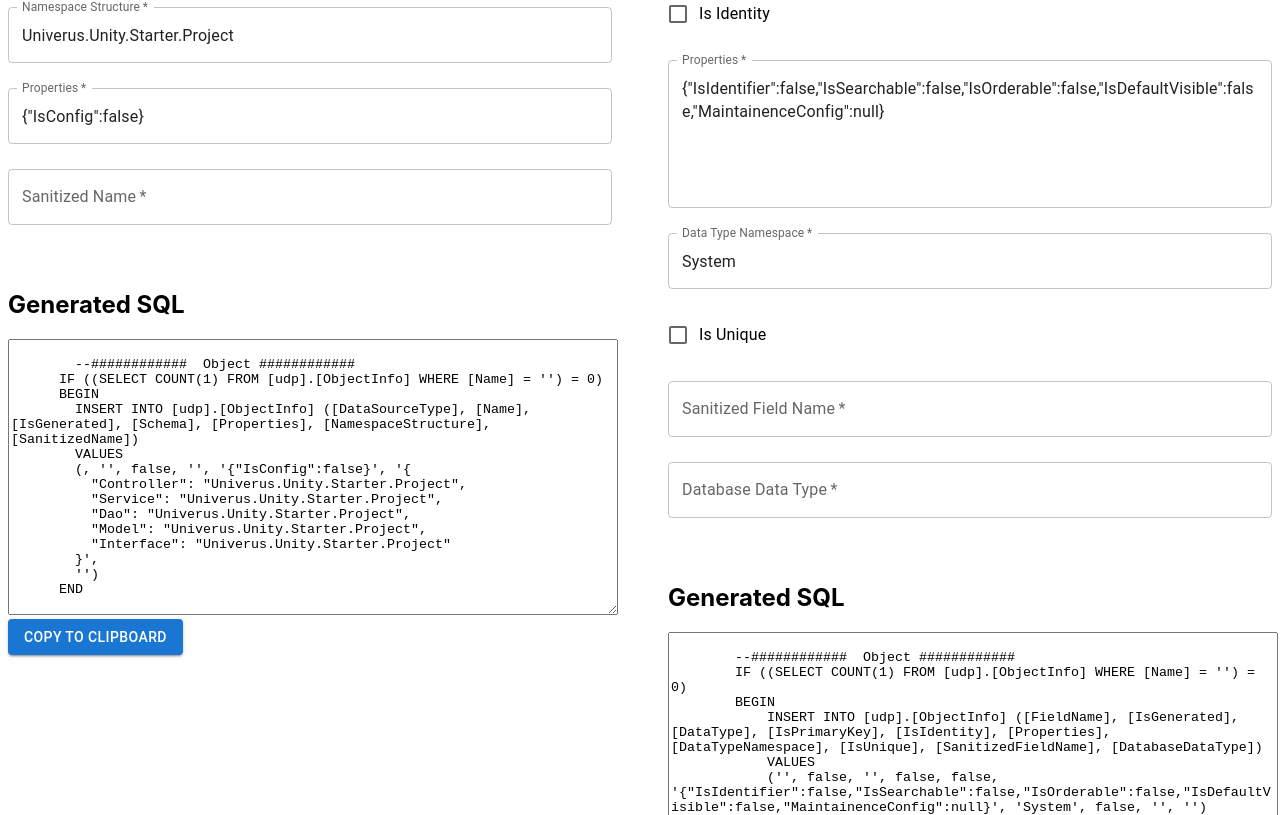
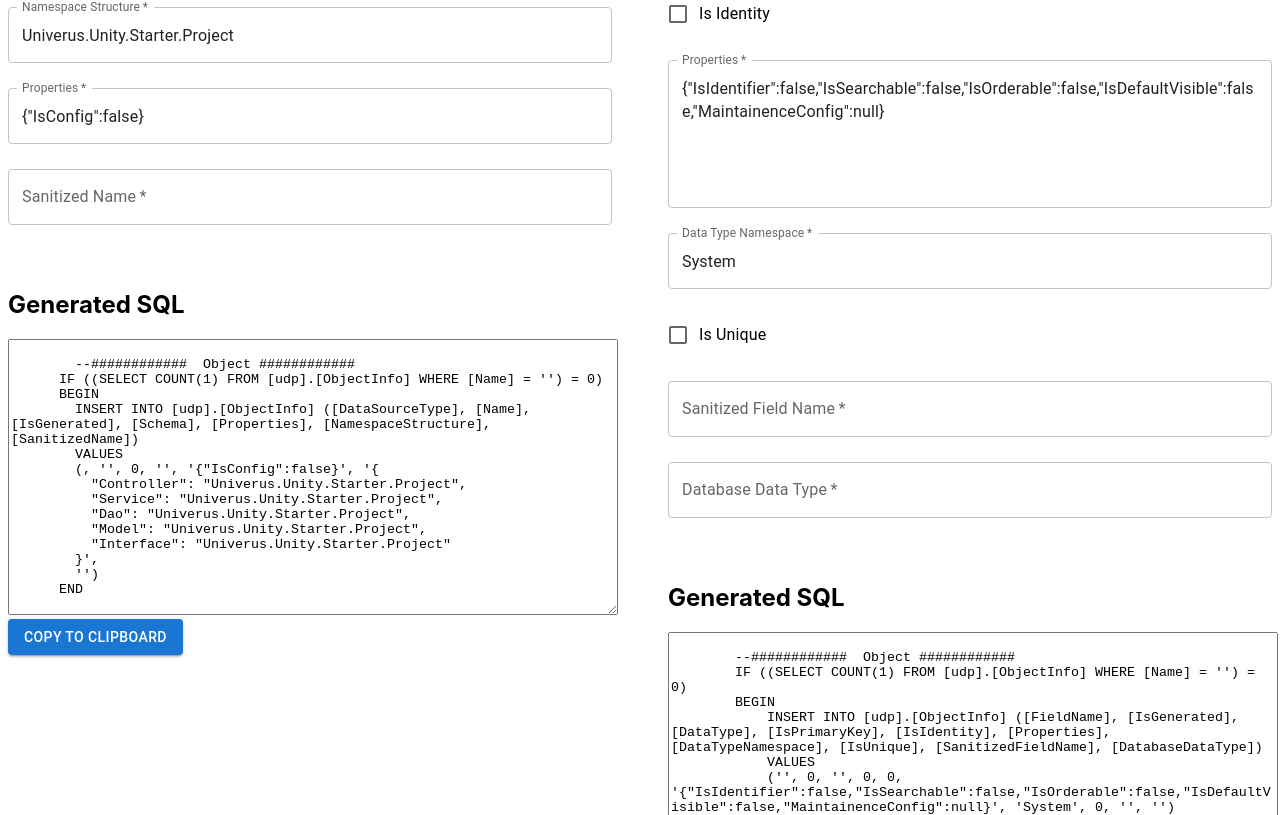
Before and after one commit to CfungUniverus/api-backed-domain-generator, a React (Create React App) app: page / in a window 1280 px wide. Shown: the part 495-1310 px from the top of the page. Built offline with nearby package versions, Linux system fonts and the light colour scheme.

Commit message:
updated false to 0

```diff
--- a/src/ObjectFieldInfoForm.jsx
+++ b/src/ObjectFieldInfoForm.jsx
@@ -22,7 +22,7 @@ export default function ObjectFieldInfoForm() {
         BEGIN
             INSERT INTO [udp].[ObjectInfo] ([FieldName], [IsGenerated], [DataType], [IsPrimaryKey], [IsIdentity], [Properties], [DataTypeNamespace], [IsUnique], [SanitizedFieldName], [DatabaseDataType])
             VALUES
-            ('${fieldName}', ${isGenerated}, '${dataType}', ${isPrimaryKey}, ${isIdentity}, '${properties}', '${dataTypeNamespace}', ${isUnique}, '${sanitizedFieldName}', '${databaseDataType}')
+            ('${fieldName}', ${isGenerated ? 1 : 0}, '${dataType}', ${isPrimaryKey ? 1 : 0}, ${isIdentity ? 1 : 0}, '${properties}', '${dataTypeNamespace}', ${isUnique ? 1 : 0}, '${sanitizedFieldName}', '${databaseDataType}')
         END
         `;
     }, [objectName, fieldName, isGenerated, dataType, isPrimaryKey, isIdentity, properties, dataTypeNamespace, isUnique, sanitizedFieldName, databaseDataType]);
--- a/src/ObjectInfoForm.jsx
+++ b/src/ObjectInfoForm.jsx
@@ -22,7 +22,7 @@ function ObjectInfoForm() {
       BEGIN
         INSERT INTO [udp].[ObjectInfo] ([DataSourceType], [Name], [IsGenerated], [Schema], [Properties], [NamespaceStructure], [SanitizedName])
         VALUES
-        (${dataSourceType}, '${name}', ${isGenerated}, '${schema}', '${properties}', '{
+        (${dataSourceType}, '${name}', ${isGenerated ? 1 : 0}, '${schema}', '${properties}', '{
           "Controller": "${controllerNamespaceStructure}",
           "Service": "${namespaceStructure}",
           "Dao": "${namespaceStructure}",
```
